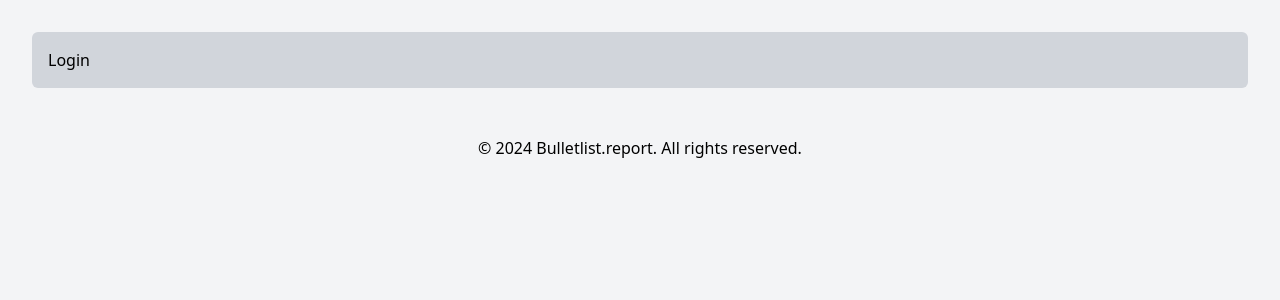
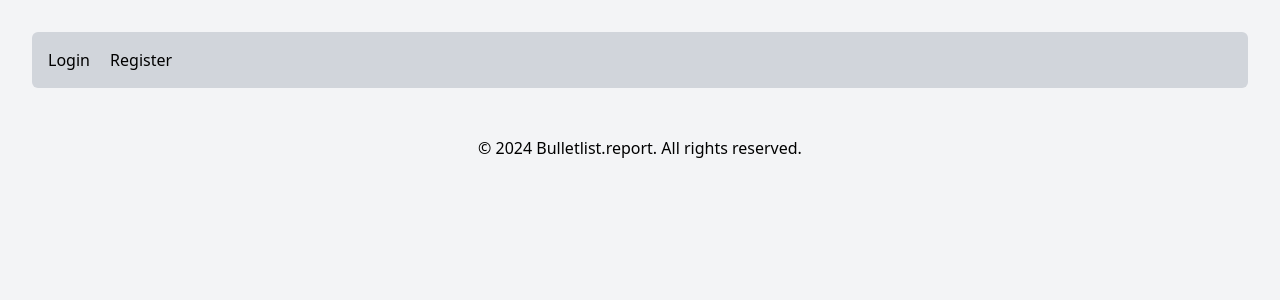
Before and after one commit to grahamg/newscycle.report, a Django app: page / in a window 1280 px wide. Shown: the top 300 px of the page. Run offline with Django 5.2, Linux system fonts and the light colour scheme; data that the repository does not hold is empty.

Commit message:
Add register link to toolbar for when visitors are not authenticated.

```diff
--- a/bulletlist_report/feed/templates/bookmarks.html
+++ b/bulletlist_report/feed/templates/bookmarks.html
@@ -27,7 +27,10 @@
         <a href="{% url 'logout' %}" class="text-black hover:text-blue-700 mr-4">Logout</a>
       </div>
     {% else %}
-      <a href="{% url 'login' %}" class="text-black hover:text-blue-700">Login</a>
+		<div>
+			<a href="{% url 'login' %}" class="text-black hover:text-blue-700 mr-4">Login</a>
+			<a href="{% url 'register' %}" class="text-black hover:text-blue-700">Register</a>
+		</div>
     {% endif %}
   </div>
 {% endblock %}
--- a/bulletlist_report/feed/templates/feeds.html
+++ b/bulletlist_report/feed/templates/feeds.html
@@ -26,7 +26,10 @@
 				<a href="{% url 'logout' %}" class="text-black hover:text-blue-700 mr-4">Logout</a>
 			</div>
 		{% else %}
-			<a href="{% url 'login' %}" class="text-black hover:text-blue-700">Login</a>
+			<div>
+				<a href="{% url 'login' %}" class="text-black hover:text-blue-700 mr-4">Login</a>
+				<a href="{% url 'register' %}" class="text-black hover:text-blue-700">Register</a>
+			</div>
 		{% endif %}
 	</div>
 {% endblock %}
--- a/bulletlist_report/feed/templates/subscriptions.html
+++ b/bulletlist_report/feed/templates/subscriptions.html
@@ -14,7 +14,10 @@
         <a href="{% url 'logout' %}" class="text-black hover:text-blue-700 mr-4">Logout</a>
       </div>
     {% else %}
-      <a href="{% url 'login' %}" class="text-black hover:text-blue-700">Login</a>
+		<div>
+			<a href="{% url 'login' %}" class="text-black hover:text-blue-700 mr-4">Login</a>
+			<a href="{% url 'register' %}" class="text-black hover:text-blue-700">Register</a>
+		</div>
     {% endif %}
   </div>
 {% endblock %}
```
